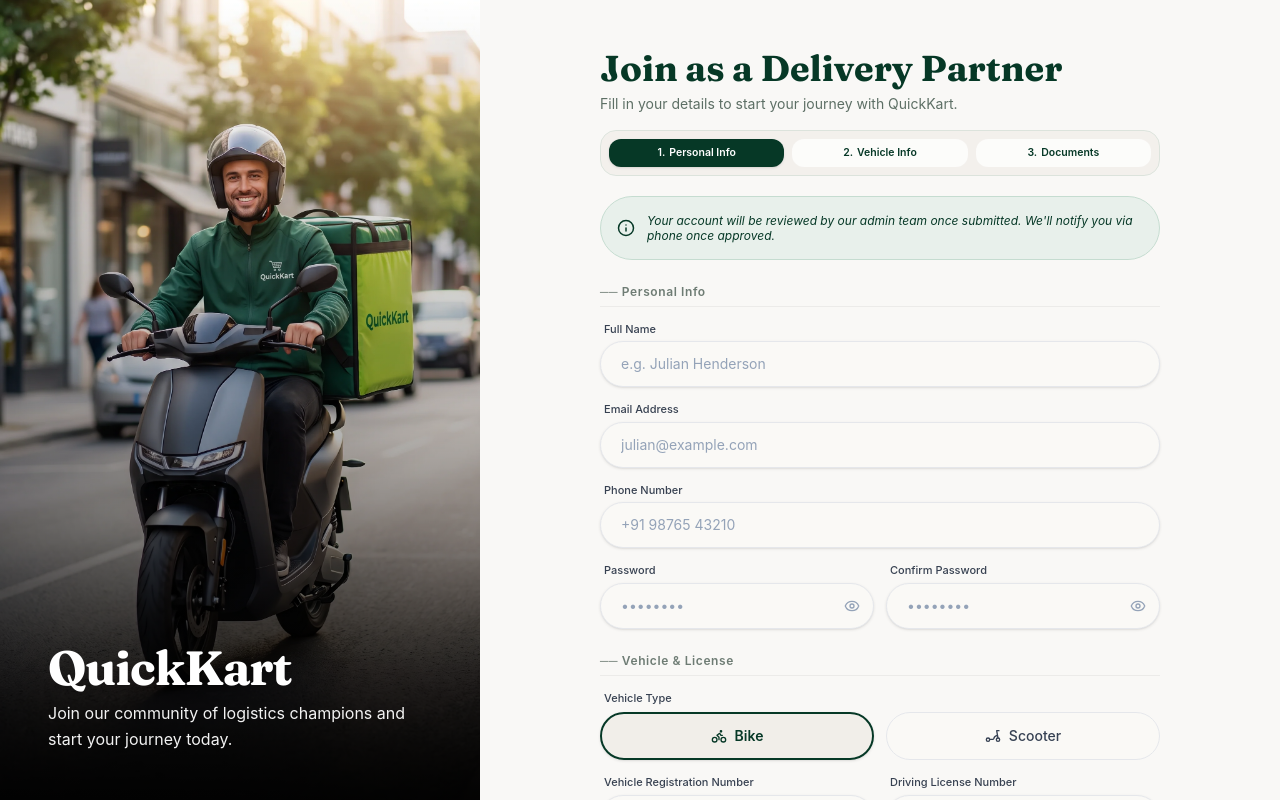
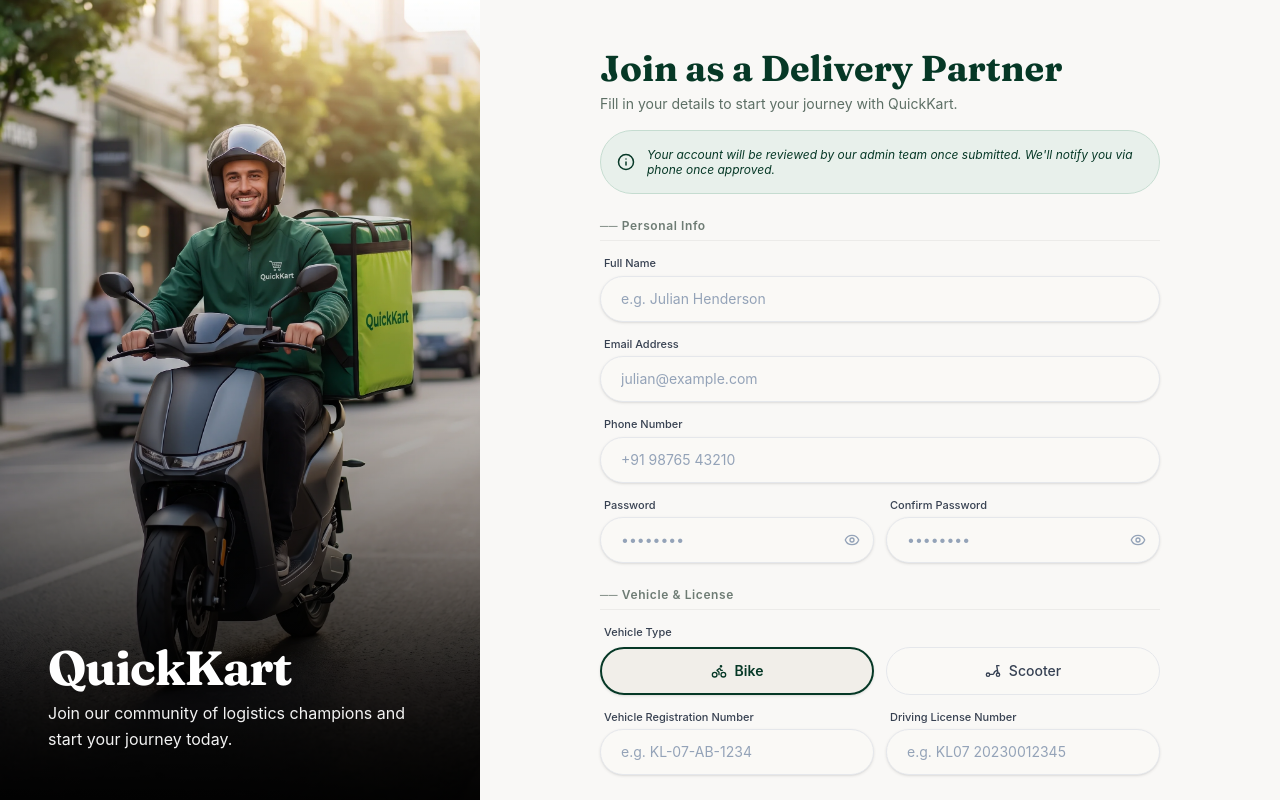
Before and after one commit to adil2133-git/QuickCart, a React (Vite) app in the folder frontend/: page /register/delivery in a window 1280 px wide. Built offline with nearby package versions, Linux system fonts and the light colour scheme; no server answers.

Commit message:
style(auth): remove top step indicator bar from driver registration page

```diff
--- a/frontend/src/features/auth/pages/deliveryPartnerRegistration.tsx
+++ b/frontend/src/features/auth/pages/deliveryPartnerRegistration.tsx
@@ -205,19 +205,6 @@
             <p className="text-xs sm:text-sm text-[#5D6F65] mt-1.5">
               Fill in your details to start your journey with QuickKart.
             </p>
-          </div>
-
-          {/* 3-Step Form Progress Indicator */}
-          <div className="grid grid-cols-3 gap-2 mb-5 p-2 rounded-2xl bg-[#EFECE6]/60 border border-[#DCE3DC] text-center text-[10.5px] font-semibold text-[#063826]">
-            <div className="py-1.5 rounded-xl bg-[#063826] text-white shadow-sm flex items-center justify-center gap-1">
-              <span>1.</span> Personal Info
-            </div>
-            <div className="py-1.5 rounded-xl bg-white/70 text-[#063826] flex items-center justify-center gap-1">
-              <span>2.</span> Vehicle Info
-            </div>
-            <div className="py-1.5 rounded-xl bg-white/70 text-[#063826] flex items-center justify-center gap-1">
-              <span>3.</span> Documents
-            </div>
           </div>
 
           {/* Admin Review Notice Pill */}
```
